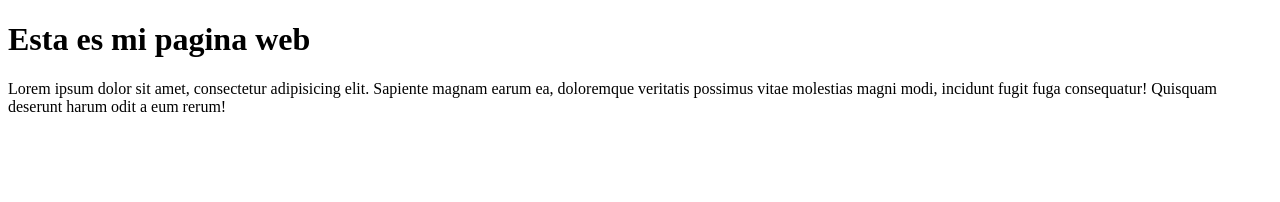
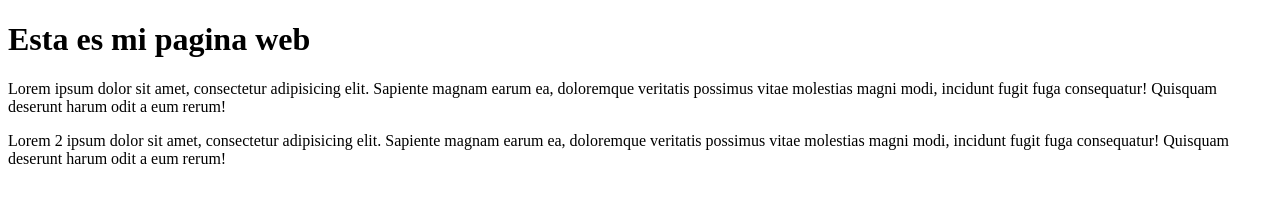
Before and after one commit to jeancrojas/test, a plain HTML site: page index.html in a window 1280 px wide. Drawn offline with Linux system fonts and the light colour scheme.

Commit message:
Se añade párrafo
Se ha añadido un nuevo párrafo.

```diff
--- a/index.html
+++ b/index.html
@@ -8,6 +8,6 @@
    <h1>Esta es mi pagina web</h1>
 
    <p>Lorem ipsum dolor sit amet, consectetur adipisicing elit. Sapiente magnam earum ea, doloremque veritatis possimus vitae molestias magni modi, incidunt fugit fuga consequatur! Quisquam deserunt harum odit a eum rerum!</p>
-
+    <p>Lorem 2 ipsum dolor sit amet, consectetur adipisicing elit. Sapiente magnam earum ea, doloremque veritatis possimus vitae molestias magni modi, incidunt fugit fuga consequatur! Quisquam deserunt harum odit a eum rerum!</p>
 </body>
 </html>
```
